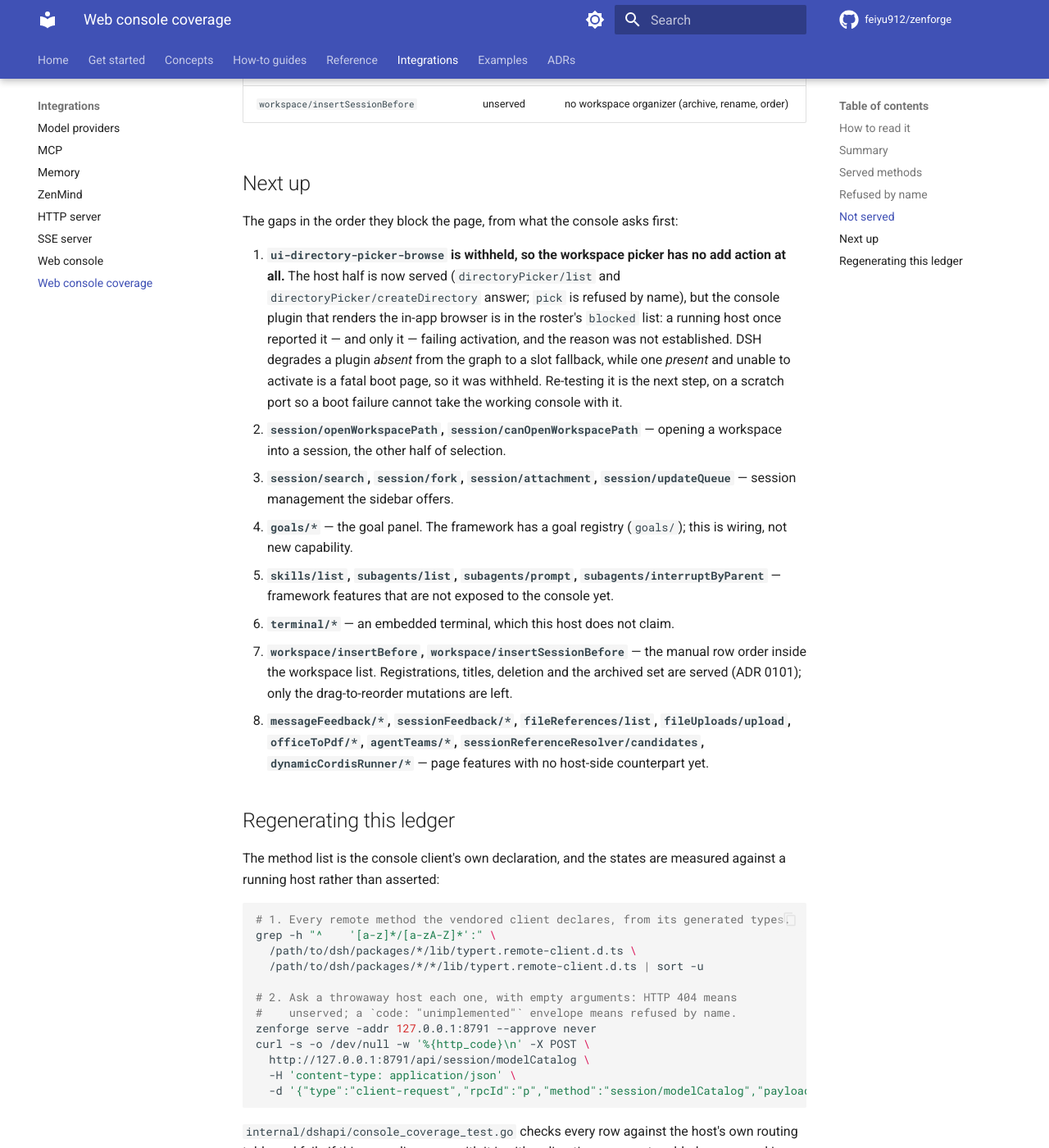
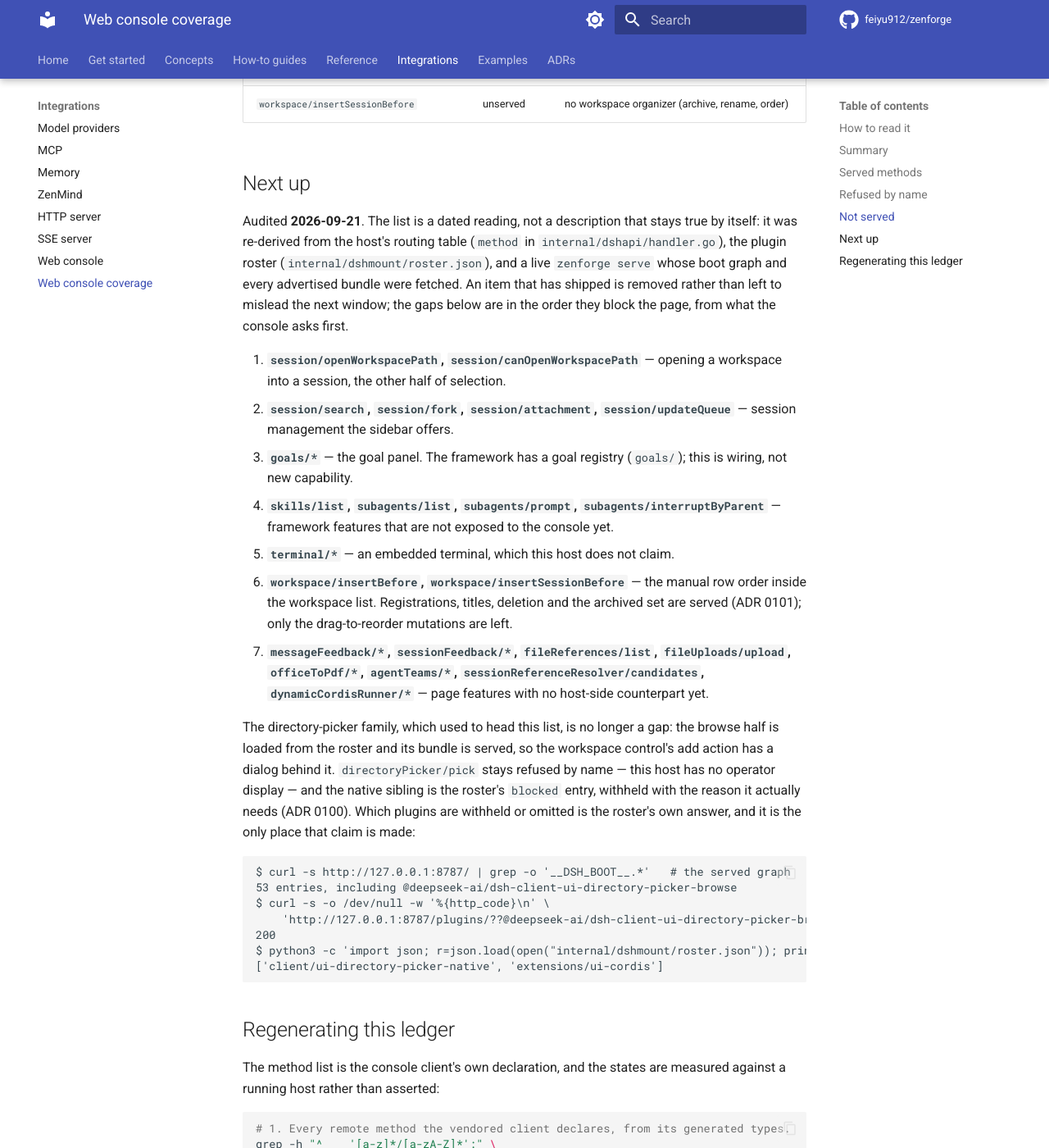
Before and after one commit to feiyu912/zenforge, an MkDocs documentation site: the page built from docs/dsh-console-coverage.md, in a window 1280 px wide and 1400 px high, scrolled down 8508 px. Shown: the whole window at 82% size. Built offline with MkDocs 1.6.1 and Material for MkDocs 9.7.7, drawn with Linux system fonts in a browser that asks for light colours; comment, search, counter and statistics services are not loaded.

Commit message:
Make the ledger's next-up list a dated audit
The ledger's method tables are pinned against the host's dispatcher by a
test; the prose was not, and it drifted. The first gap said
ui-directory-picker-browse was withheld and that re-testing it was the
next step, but commit a32cc8c had already re-tested the activation,
moved the plugin out of the roster's blocked list, and pinned it with a
test -- so the next window would have redone it. Checked live: the served
boot graph carries the plugin, its advertised bundle answers 200, and the
roster's blocked list holds only the native sibling and extensions/ui-
cordis.

The list is now stamped with its audit date and the sources it was
derived from, an item that shipped is removed rather than left as
history, plugin-withheld claims belong to the roster instead of being
restated, and a test rejects an item that names a routed method or a
served plugin.

ADR 0112, index and nav rows, the ledger's rewritten list with the live
evidence, the handover section and kickoff, and the staleness test.

````diff
--- a/docs/dsh-console-coverage.md
+++ b/docs/dsh-console-coverage.md
@@ -167,33 +167,46 @@ method list.
 
 ## Next up
 
-The gaps in the order they block the page, from what the console asks first:
+Audited **2026-09-21**. The list is a dated reading, not a description that stays true
+by itself: it was re-derived from the host's routing table (`method` in
+`internal/dshapi/handler.go`), the plugin roster (`internal/dshmount/roster.json`), and a
+live `zenforge serve` whose boot graph and every advertised bundle were fetched. An item
+that has shipped is removed rather than left to mislead the next window; the gaps below are
+in the order they block the page, from what the console asks first.
 
-1. **`ui-directory-picker-browse` is withheld, so the workspace picker has no
-   add action at all.** The host half is now served (`directoryPicker/list` and
-   `directoryPicker/createDirectory` answer; `pick` is refused by name), but the
-   console plugin that renders the in-app browser is in the roster's `blocked`
-   list: a running host once reported it — and only it — failing activation, and
-   the reason was not established. DSH degrades a plugin *absent* from the graph
-   to a slot fallback, while one *present* and unable to activate is a fatal boot
-   page, so it was withheld. Re-testing it is the next step, on a scratch port so
-   a boot failure cannot take the working console with it.
-2. **`session/openWorkspacePath`, `session/canOpenWorkspacePath`** — opening a
+1. **`session/openWorkspacePath`, `session/canOpenWorkspacePath`** — opening a
    workspace into a session, the other half of selection.
-3. **`session/search`, `session/fork`, `session/attachment`, `session/updateQueue`**
+2. **`session/search`, `session/fork`, `session/attachment`, `session/updateQueue`**
    — session management the sidebar offers.
-4. **`goals/*`** — the goal panel. The framework has a goal registry
+3. **`goals/*`** — the goal panel. The framework has a goal registry
    (`goals/`); this is wiring, not new capability.
-5. **`skills/list`, `subagents/list`, `subagents/prompt`, `subagents/interruptByParent`**
+4. **`skills/list`, `subagents/list`, `subagents/prompt`, `subagents/interruptByParent`**
    — framework features that are not exposed to the console yet.
-6. **`terminal/*`** — an embedded terminal, which this host does not claim.
-7. **`workspace/insertBefore`, `workspace/insertSessionBefore`** — the manual
+5. **`terminal/*`** — an embedded terminal, which this host does not claim.
+6. **`workspace/insertBefore`, `workspace/insertSessionBefore`** — the manual
    row order inside the workspace list. Registrations, titles, deletion and the
    archived set are served (ADR 0101); only the drag-to-reorder mutations are
    left.
-8. **`messageFeedback/*`, `sessionFeedback/*`, `fileReferences/list`,
+7. **`messageFeedback/*`, `sessionFeedback/*`, `fileReferences/list`,
    `fileUploads/upload`, `officeToPdf/*`, `agentTeams/*`, `sessionReferenceResolver/candidates`,
    `dynamicCordisRunner/*`** — page features with no host-side counterpart yet.
+
+The directory-picker family, which used to head this list, is no longer a gap: the browse
+half is loaded from the roster and its bundle is served, so the workspace control's add
+action has a dialog behind it. `directoryPicker/pick` stays refused by name — this host has
+no operator display — and the native sibling is the roster's `blocked` entry, withheld with
+the reason it actually needs (ADR 0100). Which plugins are withheld or omitted is the
+roster's own answer, and it is the only place that claim is made:
+
+```
+$ curl -s http://127.0.0.1:8787/ | grep -o '__DSH_BOOT__.*'   # the served graph
+53 entries, including @deepseek-ai/dsh-client-ui-directory-picker-browse
+$ curl -s -o /dev/null -w '%{http_code}\n' \
+    'http://127.0.0.1:8787/plugins/??@deepseek-ai/dsh-client-ui-directory-picker-browse/client.js'
+200
+$ python3 -c 'import json; r=json.load(open("internal/dshmount/roster.json")); print([b["dir"] for b in r["blocked"]])'
+['client/ui-directory-picker-native', 'extensions/ui-cordis']
+```
 
 ## Regenerating this ledger
 
--- a/mkdocs.yml
+++ b/mkdocs.yml
@@ -253,6 +253,7 @@ nav:
       - 0109 The console host keeps its run registry on disk: adr/0109-the-console-host-keeps-its-run-registry-on-disk.md
       - 0110 A projected message is identified by the session sequence: adr/0110-a-projected-message-is-identified-by-the-session-sequence.md
       - 0111 A run records the prompt identity its caller submitted: adr/0111-a-run-records-the-prompt-identity-its-caller-submitted.md
+      - 0112 The coverage ledger's gaps are a dated audit: adr/0112-the-coverage-ledgers-gaps-are-a-dated-audit.md
 
 extra:
   social:
````
Also changed, not shown: docs/adr/0112-the-coverage-ledgers-gaps-are-a-dated-audit.md (added, +71 -0 lines), docs/adr/index.md (+1 -0 lines), docs/dsh-console-handover.md (+38 -12 lines), 1 other file.
